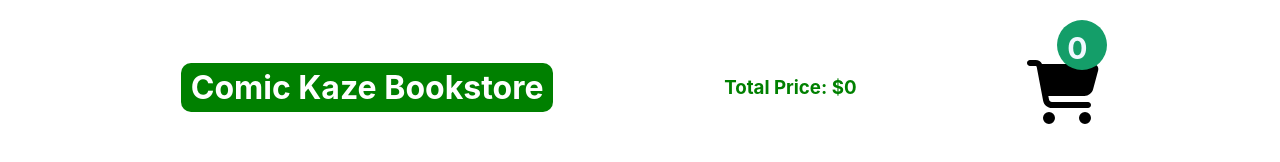
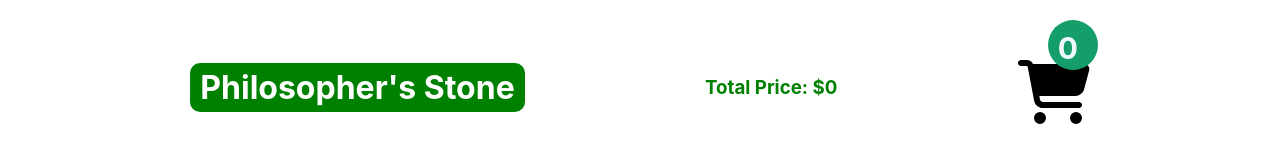
Before and after one commit to llewibyr/Comic-Kaze, a React (Create React App) app: page / in a window 1280 px wide. Shown: the top 162 px of the page. Built offline with nearby package versions, Linux system fonts and the light colour scheme; no server answers.

Commit message:
Changed title

```diff
--- a/src/components/Header.js
+++ b/src/components/Header.js
@@ -12,7 +12,7 @@
 
 	return (
 		<div className="header">
-		  <h1 className="gfg" onClick={() => navigate('/')}>Comic Kaze Bookstore</h1>
+		  <h1 className="gfg" onClick={() => navigate('/')}>Philosopher's Stone</h1>
 		  <h3 style={{ color: "green" }}>Total Price: ${totalPrice}</h3>
 		  <div className="cart-num" onClick={() => navigate('/cart')}>
 			<div className="cart-items">{itemsInCart}</div>
```
